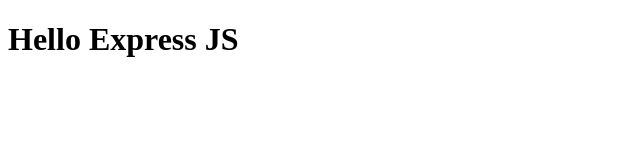
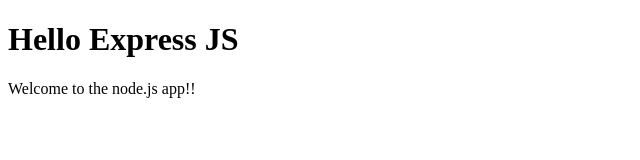
Before and after one commit to paddydeklee/web-server, a website: page public/index.html in a window 1280 px wide. Shown: the whole page, without its empty margins (0-640 px from the left). Drawn offline with Linux system fonts and the light colour scheme.

Commit message:
added line to index html

```diff
--- a/public/index.html
+++ b/public/index.html
@@ -9,6 +9,7 @@
 <body>
 
   <h1>Hello Express JS</h1>
+  <p>Welcome to the node.js app!!</p>
 
 </body>
 </html>
```
